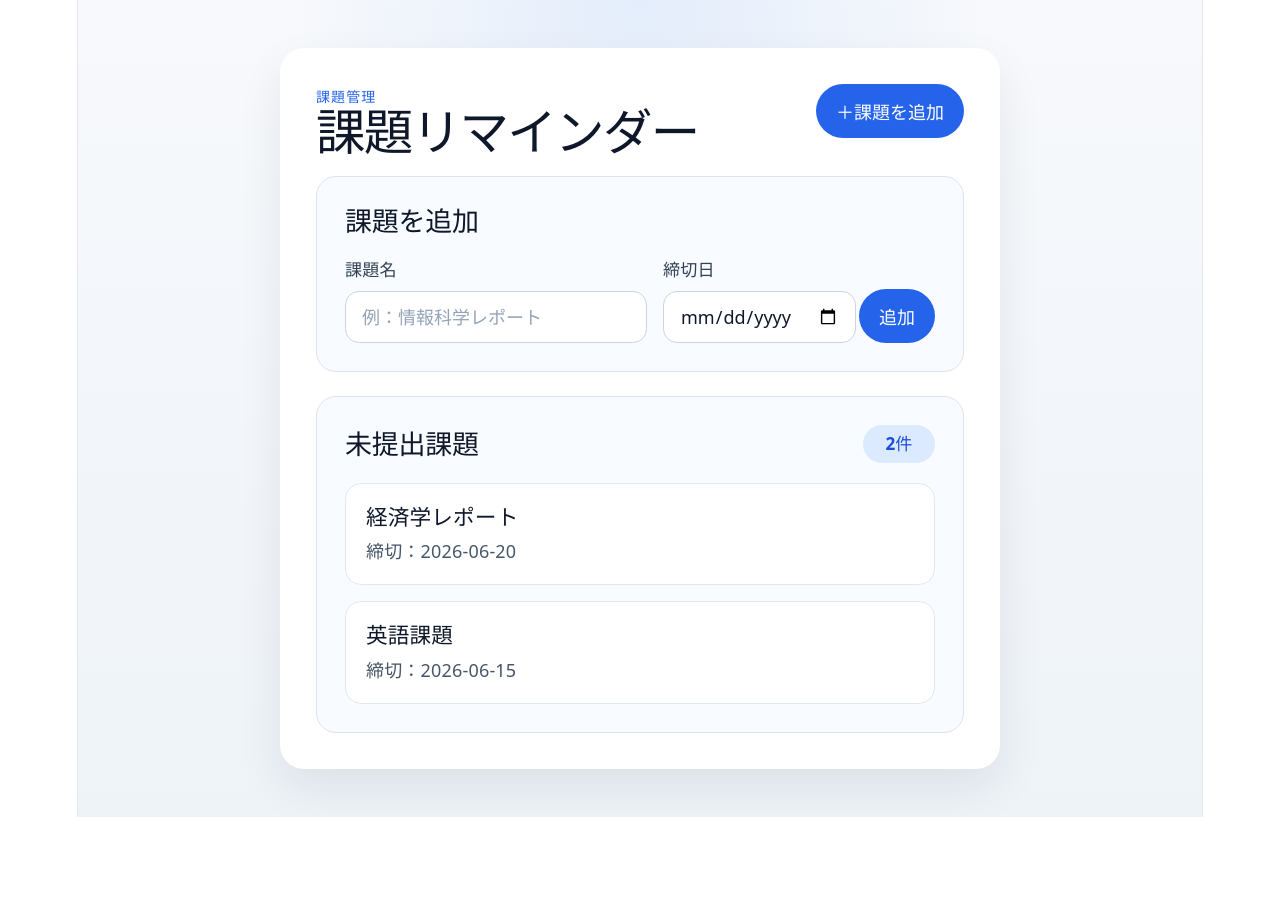
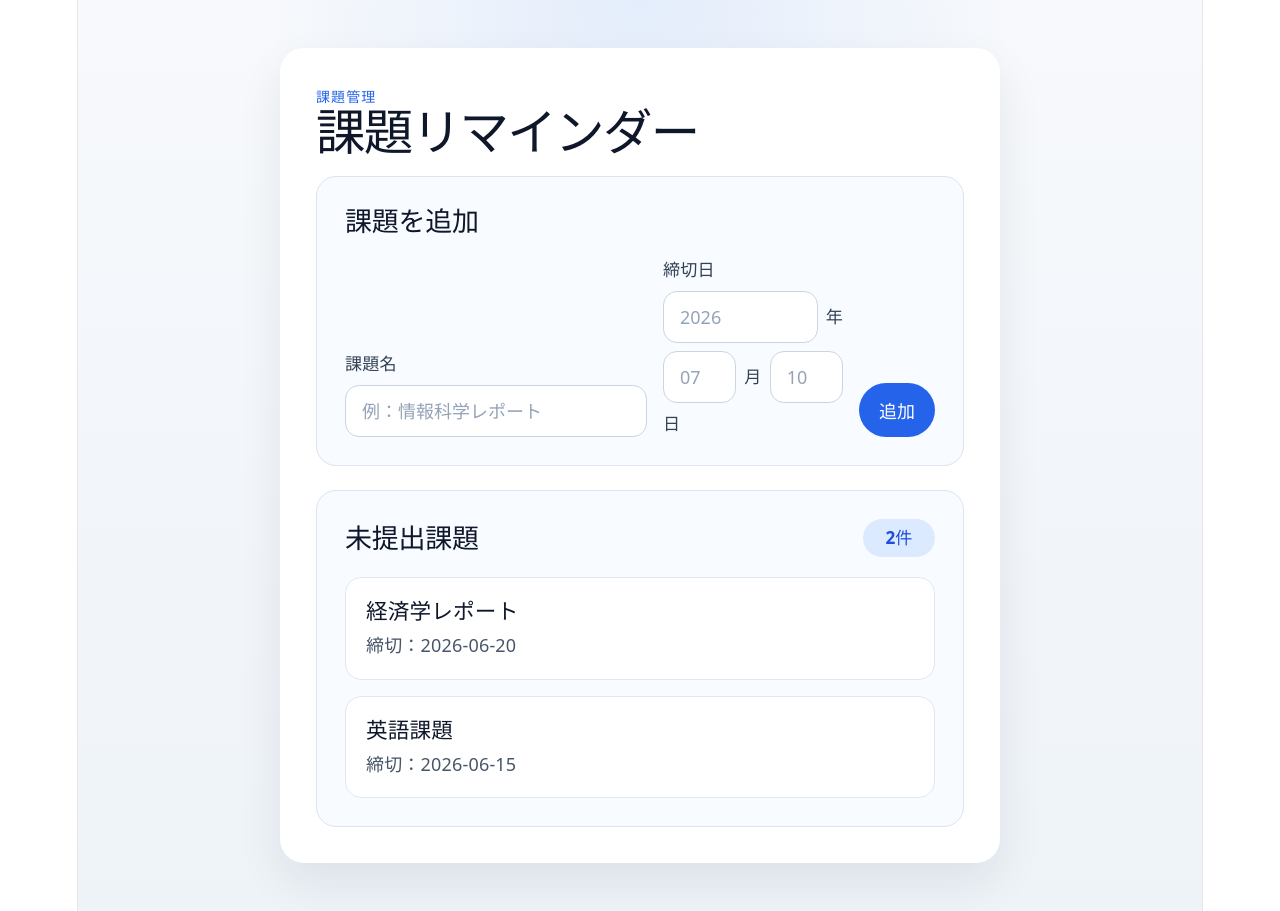
Before and after one commit to sattomio/kadai-reminder, a React (Vite) app: page / in a window 1280 px wide. Before the commit the page ends 817 px from the top, so only its background shows below. Built offline with nearby package versions, Linux system fonts and the light colour scheme.

Commit message:
Replace date input with split date fields

```diff
--- a/src/App.css
+++ b/src/App.css
@@ -21,10 +21,6 @@
 }
 
 .app-header {
-  display: flex;
-  justify-content: space-between;
-  align-items: flex-start;
-  gap: 16px;
   margin-bottom: 32px;
 }
 
@@ -124,6 +120,34 @@
   color: #94a3b8;
 }
 
+.date-fields {
+  display: flex;
+  gap: 8px;
+  align-items: center;
+  flex-wrap: wrap;
+}
+
+.date-fields input {
+  flex: 1 1 0;
+}
+
+.date-fields input[name='year'] {
+  min-width: 112px;
+}
+
+.date-fields input[name='month'],
+.date-fields input[name='day'] {
+  min-width: 72px;
+  max-width: 88px;
+}
+
+.date-field-unit {
+  flex: 0 0 auto;
+  font-size: 0.95rem;
+  font-weight: 700;
+  color: #475569;
+}
+
 .assignment-form-button {
   min-height: 52px;
 }
@@ -138,6 +162,7 @@
 .section-heading {
   display: flex;
   justify-content: space-between;
+  gap: 8px;
   align-items: center;
   gap: 12px;
   margin-bottom: 20px;
@@ -196,11 +221,6 @@
     border-radius: 20px;
   }
 
-  .app-header {
-    flex-direction: column;
-    align-items: stretch;
-  }
-
   .add-button {
     width: 100%;
     justify-content: center;
@@ -208,6 +228,10 @@
 
   .assignment-form {
     grid-template-columns: 1fr;
+  }
+
+  .date-fields {
+    width: 100%;
   }
 
   .assignment-section {
--- a/src/App.jsx
+++ b/src/App.jsx
@@ -1,18 +1,15 @@
-import { useState } from 'react'
+import { useEffect, useState } from 'react'
 import './App.css'
 
 const assignments = [
   { title: '経済学レポート', deadline: '2026-06-20' },
   { title: '英語課題', deadline: '2026-06-15' },
 ]
+const ASSIGNMENTS_STORAGE_KEY = 'assignmentList'
+const DATE_INPUT_PATTERN = /^\d{4}-\d{2}-\d{2}$/
 
-function App() {
-  const [assignmentList, setAssignmentList] = useState(assignments)
-  const [taskTitle, setTaskTitle] = useState('')
-  const [dueDate, setDueDate] = useState('')
-
-  const formatDeadline = (deadline) => {
-    if (/^\d{4}-\d{2}-\d{2}$/.test(deadline)) {
+const normalizeDeadline = (deadline) => {
+  if (DATE_INPUT_PATTERN.test(deadline)) {
     return deadline
   }
 
@@ -25,19 +22,65 @@ function App() {
   return deadline
 }
 
+const normalizeAssignments = (items) =>
+  items.map((assignment) => ({
+    ...assignment,
+    deadline: normalizeDeadline(assignment.deadline),
+  }))
+
+const formatDeadlineParts = (year, month, day) =>
+  `${year}-${month.padStart(2, '0')}-${day.padStart(2, '0')}`
+
+function App() {
+  const [assignmentList, setAssignmentList] = useState(() => {
+    const savedAssignments = localStorage.getItem(ASSIGNMENTS_STORAGE_KEY)
+
+    if (!savedAssignments) {
+      return assignments
+    }
+
+    try {
+      return normalizeAssignments(JSON.parse(savedAssignments))
+    } catch {
+      return assignments
+    }
+  })
+  const [taskTitle, setTaskTitle] = useState('')
+  const [year, setYear] = useState('')
+  const [month, setMonth] = useState('')
+  const [day, setDay] = useState('')
+
+  useEffect(() => {
+    localStorage.setItem(ASSIGNMENTS_STORAGE_KEY, JSON.stringify(assignmentList))
+  }, [assignmentList])
+
+  const handleYearChange = (event) => {
+    setYear(event.target.value.replace(/\D/g, '').slice(0, 4))
+  }
+
+  const handleMonthChange = (event) => {
+    setMonth(event.target.value.replace(/\D/g, '').slice(0, 2))
+  }
+
+  const handleDayChange = (event) => {
+    setDay(event.target.value.replace(/\D/g, '').slice(0, 2))
+  }
+
   const handleAddAssignment = () => {
-    if (!taskTitle.trim() || !dueDate) {
+    if (!taskTitle.trim() || !year || !month || !day) {
       return
     }
 
     const newAssignment = {
       title: taskTitle.trim(),
-      deadline: dueDate,
+      deadline: formatDeadlineParts(year, month, day),
     }
 
     setAssignmentList((currentAssignments) => [...currentAssignments, newAssignment])
     setTaskTitle('')
-    setDueDate('')
+    setYear('')
+    setMonth('')
+    setDay('')
   }
 
   return (
@@ -48,9 +91,6 @@ function App() {
             <p className="app-label">課題管理</p>
             <h1>課題リマインダー</h1>
           </div>
-          <button type="button" className="add-button">
-            ＋課題を追加
-          </button>
         </header>
 
         <section className="assignment-form-section" aria-labelledby="assignment-form-title">
@@ -72,12 +112,35 @@ function App() {
 
             <label className="form-field">
               <span>締切日</span>
+              <div className="date-fields" role="group" aria-label="締切日">
                 <input
-                type="date"
-                name="deadline"
-                value={dueDate}
-                onChange={(event) => setDueDate(event.target.value)}
+                  type="text"
+                  inputMode="numeric"
+                  name="year"
+                  placeholder="2026"
+                  value={year}
+                  onChange={handleYearChange}
                 />
+                <span className="date-field-unit">年</span>
+                <input
+                  type="text"
+                  inputMode="numeric"
+                  name="month"
+                  placeholder="07"
+                  value={month}
+                  onChange={handleMonthChange}
+                />
+                <span className="date-field-unit">月</span>
+                <input
+                  type="text"
+                  inputMode="numeric"
+                  name="day"
+                  placeholder="10"
+                  value={day}
+                  onChange={handleDayChange}
+                />
+                <span className="date-field-unit">日</span>
+              </div>
             </label>
 
             <button
@@ -100,7 +163,7 @@ function App() {
             {assignmentList.map((assignment) => (
               <article className="assignment-item" key={`${assignment.title}-${assignment.deadline}`}>
                 <h3>{assignment.title}</h3>
-                <p>締切：{formatDeadline(assignment.deadline)}</p>
+                <p>締切：{assignment.deadline}</p>
               </article>
             ))}
           </div>
```
Lines whose indentation alone changed are shown as unchanged.
